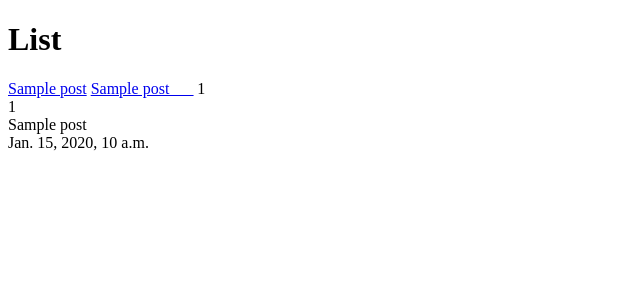
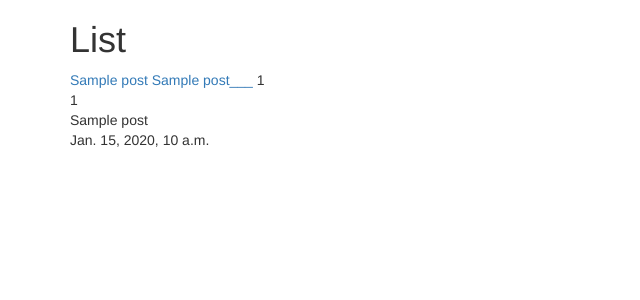
Before and after one commit to cropse/Django_Blog, a Django app: page /posts/ in a window 1280 px wide. Shown: the top 300 px of the page, without its empty margins (0-640 px from the left). Run offline with Django 3.2, Linux system fonts and the light colour scheme; tables that the repository leaves empty hold one stand-in row (values such as "Sample post"); some libraries are stand-ins or nearby versions.

Commit message:
C2-30 static files path and media files path pointed add boostrap CDN

```diff
--- a/src/posts/urls.py
+++ b/src/posts/urls.py
@@ -1,3 +1,5 @@
+from django.conf import settings
+from django.conf.urls.static import static
 from django.conf.urls import url
 from django.contrib import admin
 
--- a/src/src/urls.py
+++ b/src/src/urls.py
@@ -15,8 +15,13 @@ Including another URLconf
 """
 from django.conf.urls import url, include
 from django.contrib import admin
+from django.conf import settings
+from django.conf.urls.static import static
 
 urlpatterns = [
     url(r'^admin/', admin.site.urls),
     url(r'^posts/', include("posts.urls", namespace='posts')),
 ]
+
+if settings.DEBUG:
+    urlpatterns += static(settings.STATIC_URL, document_root=settings.STATIC_ROOT)
--- /dev/null
+++ b/src/static/css/base.css
@@ -0,0 +1,3 @@
+h1{
+    color: #777777;
+}
--- a/src/templates/base.html
+++ b/src/templates/base.html
@@ -1,9 +1,17 @@
+{% load staticfiles %}
 <!DOCTYPE html>
 <html>
 <head>
     <title>{% block head_title %}
         blog_tutorial
     {% endblock head_title %}</title>
+    <link rel="stylesheet" type="text/css" href="{% static "css/base.css" %}">
+
+    <!-- Latest compiled and minified CSS -->
+    <link rel="stylesheet" href="https://maxcdn.bootstrapcdn.com/bootstrap/3.3.7/css/bootstrap.min.css" integrity="sha384-BVYiiSIFeK1dGmJRAkycuHAHRg32OmUcww7on3RYdg4Va+PmSTsz/K68vbdEjh4u" crossorigin="anonymous">
+
+    <!-- Optional theme -->
+    <link rel="stylesheet" href="https://maxcdn.bootstrapcdn.com/bootstrap/3.3.7/css/bootstrap-theme.min.css" integrity="sha384-rHyoN1iRsVXV4nD0JutlnGaslCJuC7uwjduW9SVrLvRYooPp2bWYgmgJQIXwl/Sp" crossorigin="anonymous">
 </head>
 <body>
 
@@ -15,6 +23,7 @@
     {% endblock content %}
 </div>
 
-
+<!-- Latest compiled and minified JavaScript -->
+<script src="https://maxcdn.bootstrapcdn.com/bootstrap/3.3.7/js/bootstrap.min.js" integrity="sha384-Tc5IQib027qvyjSMfHjOMaLkfuWVxZxUPnCJA7l2mCWNIpG9mGCD8wGNIcPD7Txa" crossorigin="anonymous"></script>
 </body>
 </html>
```
Also changed, not shown: src/src/settings/base.py (+8 -0 lines).
